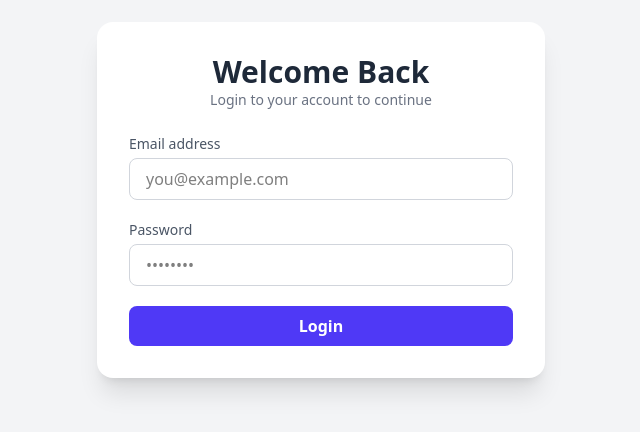
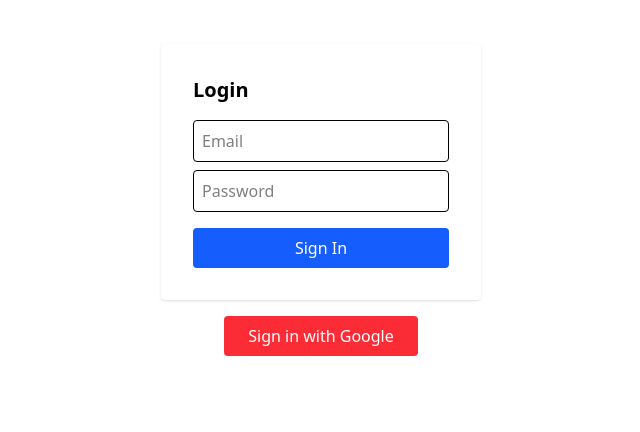
Before and after one commit to syncversesolutions/Cloud_morphix, a Next.js app: page /login in a window 1280 px wide. Shown: the part 200-632 px from the top of the page, without its empty margins (319-959 px from the left). Built offline with nearby package versions, Linux system fonts and the light colour scheme.

Commit message:
5th push, updated login method, added google signup option

```diff
--- a/app/firebaseConfig.js
+++ b/app/firebaseConfig.js
@@ -1,7 +1,9 @@
 // Import the functions you need from the SDKs you need
 import { initializeApp } from "firebase/app";
-import { getAuth } from 'firebase/auth';
+//import { getAuth } from 'firebase/auth';
 import { getFirestore } from "firebase/firestore";
+import { getAuth, GoogleAuthProvider } from "firebase/auth";
+
 
 
 // TODO: Add SDKs for Firebase products that you want to use
@@ -23,5 +25,6 @@
 const app = initializeApp(firebaseConfig);
 const auth = getAuth(app);
 const db = getFirestore(app);
+const googleProvider = new GoogleAuthProvider();
 
-export {auth, db};
+export {auth, db, googleProvider };
--- a/app/login/page.tsx
+++ b/app/login/page.tsx
@@ -1,84 +1,90 @@
-'use client';
+"use client";
 
-import { useState, useEffect } from 'react';
-import { signInWithEmailAndPassword } from 'firebase/auth';
-import { auth } from '../firebaseConfig';
-import { useRouter } from 'next/navigation';
+import { useState } from "react";
+import { signInWithEmailAndPassword, signInWithPopup } from "firebase/auth";
+import { auth, googleProvider, db } from "../firebaseConfig";
+import { doc, getDoc } from "firebase/firestore";
+import { useRouter } from "next/navigation";
 
-export default function Login() {
-  const [email, setEmail] = useState('');
-  const [password, setPassword] = useState('');
+export default function LoginPage() {
+  const [email, setEmail] = useState("");
+  const [password, setPassword] = useState("");
   const router = useRouter();
-  const [isClient, setIsClient] = useState(false); // 👈
 
-  useEffect(() => {
-    setIsClient(true); // mark client ready
-  }, []);
-
-  const handleLogin = async (e: React.FormEvent) => {
+  const handleEmailLogin = async (e) => {
     e.preventDefault();
     try {
       const userCredential = await signInWithEmailAndPassword(auth, email, password);
-      const uid = userCredential.user.uid;
+      const user = userCredential.user;
 
-      if (typeof window !== 'undefined') {
-        localStorage.setItem('uid', uid); // ✅ only runs on client
+      // 🔄 Get Looker URL from Firestore using email
+      const dashboardRef = doc(db, "dashboards", user.email);
+      const dashboardSnap = await getDoc(dashboardRef);
+
+      if (dashboardSnap.exists()) {
+        const lookerUrl = dashboardSnap.data().lookerUrl;
+        // Redirect or embed Looker
+        router.push(`/dashboard?url=${encodeURIComponent(lookerUrl)}`);
+      } else {
+        alert("No Looker dashboard found for this user.");
       }
-
-      router.push('/dashboard');
-    } catch (error: any) {
-      alert('Login failed: ' + error.message);
+    } catch (error) {
+      alert(error.message);
     }
   };
 
-  if (!isClient) return null; // ✅ prevent hydration mismatch
+  const handleGoogleSignIn = async () => {
+    try {
+      const result = await signInWithPopup(auth, googleProvider);
+      const user = result.user;
+
+      const dashboardRef = doc(db, "dashboards", user.email);
+      const dashboardSnap = await getDoc(dashboardRef);
+
+      if (dashboardSnap.exists()) {
+        const lookerUrl = dashboardSnap.data().lookerUrl;
+        router.push(`/dashboard?url=${encodeURIComponent(lookerUrl)}`);
+      } else {
+        alert("No Looker dashboard found for this user.");
+      }
+    } catch (error) {
+      alert(error.message);
+    }
+  };
 
   return (
-    <div className="min-h-screen flex items-center justify-center bg-gray-100 px-4">
-      <div className="max-w-md w-full bg-white rounded-2xl shadow-xl p-8 space-y-6">
-        <div className="text-center">
-          <h2 className="text-3xl font-bold text-gray-800">Welcome Back</h2>
-          <p className="text-sm text-gray-500">Login to your account to continue</p>
-        </div>
-
-        <form onSubmit={handleLogin} className="space-y-5">
-          <div>
-            <label htmlFor="email" className="block text-sm font-medium text-gray-600">
-              Email address
-            </label>
+    <div className="flex flex-col items-center justify-center min-h-screen">
+      <form onSubmit={handleEmailLogin} className="bg-white p-8 rounded shadow w-80">
+        <h2 className="text-xl font-semibold mb-4">Login</h2>
         <input
-              id="email"
           type="email"
-              required
+          placeholder="Email"
+          className="mb-2 w-full p-2 border rounded"
           value={email}
           onChange={(e) => setEmail(e.target.value)}
-              className="w-full mt-1 px-4 py-2 border border-gray-300 rounded-lg focus:outline-none focus:ring-2 focus:ring-indigo-500"
-              placeholder="you@example.com"
         />
-          </div>
-
-          <div>
-            <label htmlFor="password" className="block text-sm font-medium text-gray-600">
-              Password
-            </label>
         <input
-              id="password"
           type="password"
-              required
+          placeholder="Password"
+          className="mb-4 w-full p-2 border rounded"
           value={password}
           onChange={(e) => setPassword(e.target.value)}
-              className="w-full mt-1 px-4 py-2 border border-gray-300 rounded-lg focus:outline-none focus:ring-2 focus:ring-indigo-500"
-              placeholder="••••••••"
         />
-          </div>
-
         <button
           type="submit"
-            className="w-full bg-indigo-600 text-white py-2 rounded-lg hover:bg-indigo-700 transition duration-200 font-semibold"
+          className="bg-blue-600 text-white w-full py-2 rounded hover:bg-blue-700"
         >
-            Login
+          Sign In
         </button>
       </form>
+
+      <div className="mt-4">
+        <button
+          onClick={handleGoogleSignIn}
+          className="bg-red-500 text-white py-2 px-6 rounded hover:bg-red-600"
+        >
+          Sign in with Google
+        </button>
       </div>
     </div>
   );
```
Lines whose indentation alone changed are shown as unchanged.
